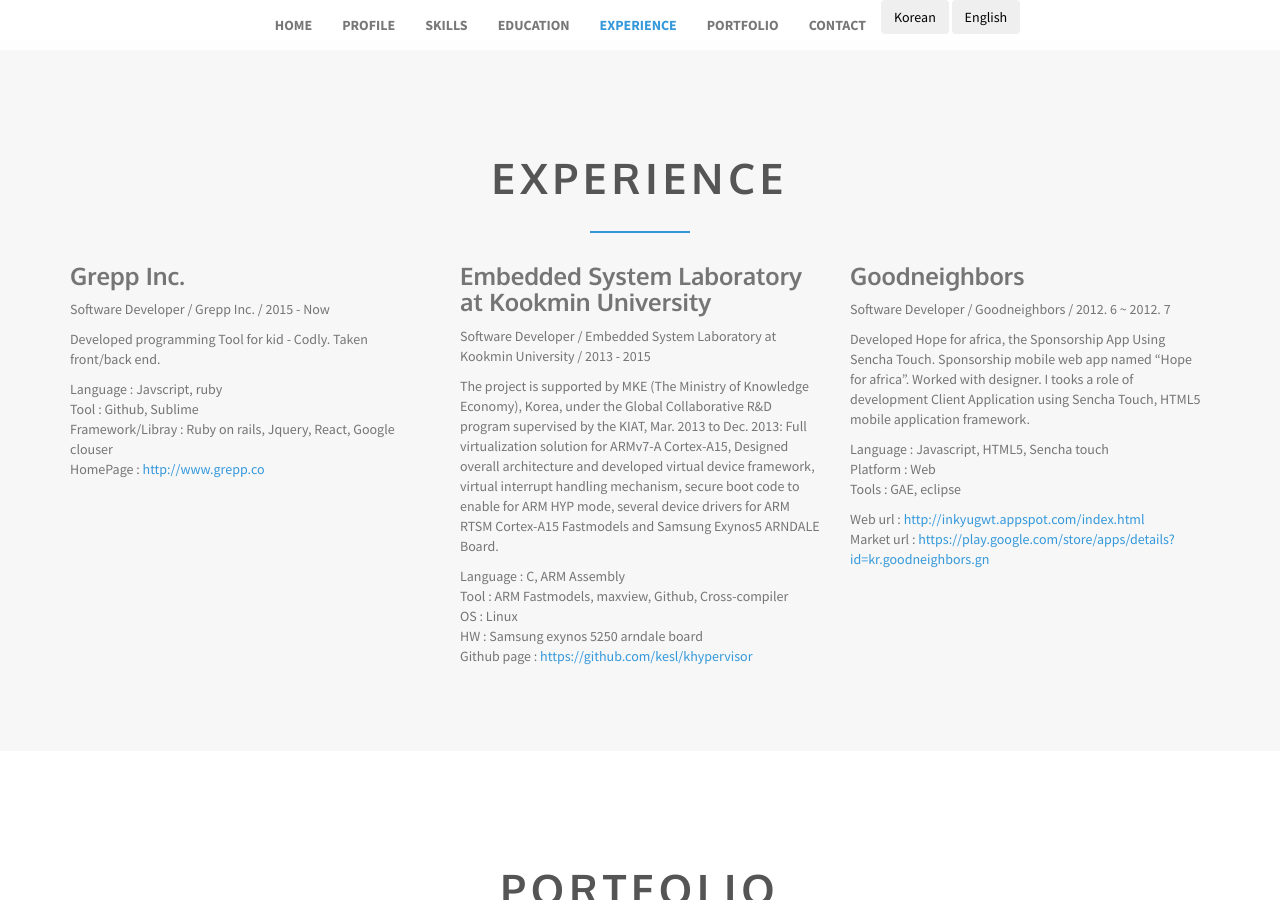
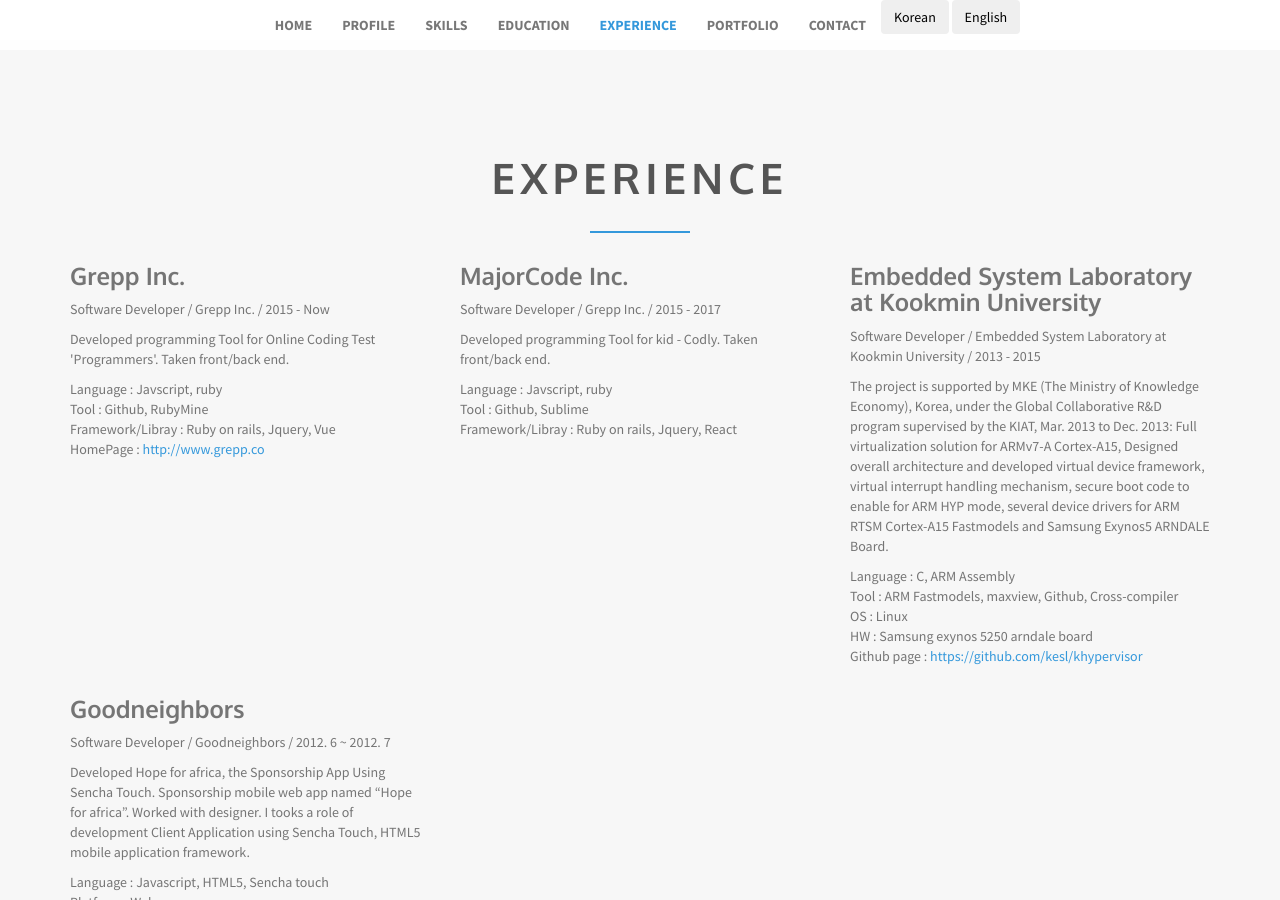
Before and after one commit to in1004kyu/in1004kyu.github.com, a Jekyll site: the page built from portfolio.md, in a window 1280 px wide and 900 px high, scrolled down 2647 px. Built offline with Jekyll 4.4.1, drawn with Linux system fonts in a browser that asks for light colours.

Commit message:
경력 업데이트

```diff
--- a/_layouts/portfolio.html
+++ b/_layouts/portfolio.html
@@ -178,6 +178,9 @@
                 <div class="col-md-4">
                   <article class="experience" data-langID="exp-grepp"></article>
                 </div>
+                <div class="col-md-4">
+                  <article class="experience" data-langID="exp-major"></article>
+                </div>
                  <div class="col-md-4">
                   <article class="experience" data-langID="exp-hyp"></article>
                 </div>
@@ -210,9 +213,12 @@
                 <div>
                   <ul id="grid" class="grid-wrapper">
                       <li class="mix web">
+                        <a href="#pofoProgrammers" class="portfolio-link" data-toggle="modal"><div class="overlay"><i class="fa fa-search"></i></div><img src="{{ site.baseurl }}/public/portfolio/img/portfolio/programmers.png"  alt="">  </a></li>
+                      </li>
+                      <li class="mix web">
                       <a href="#pofoCodly" class="portfolio-link" data-toggle="modal"><div class="overlay"><i class="fa fa-search"></i></div><img src="{{ site.baseurl }}/public/portfolio/img/portfolio/img_codly.webp"  alt="">  </a></li>
                         <li class="mix embedded" >
-                    <a href="#pofoKhyp" class="portfolio-link" data-toggle="modal"><div class="overlay"><i class="fa fa-search"></i></div><img src="{{ site.baseurl }}/public/portfolio/img/portfolio/k-hypervisor.png"  alt="">  </a></li>
+                      <a href="#pofoKhyp" class="portfolio-link" data-toggle="modal"><div class="overlay"><i class="fa fa-search"></i></div><img src="{{ site.baseurl }}/public/portfolio/img/portfolio/k-hypervisor.png"  alt="">  </a></li>
                       <li class="mix embedded">
                       <a href="#pofoGdb" class="portfolio-link" data-toggle="modal"><div class="overlay"><i class="fa fa-search"></i></div><img src="{{ site.baseurl }}/public/portfolio/img/portfolio/gdb.png"  alt="">  </a></li>
                       <li class="mix android">
@@ -352,6 +358,29 @@
         </div>
     </div>
 
+  <div class="portfolio-modal modal fade" id="pofoProgrammers" tabindex="-1" role="dialog" aria-hidden="true">
+    <div class="modal-content">
+      <div class="close-modal" data-dismiss="modal">
+        <div class="lr">
+          <div class="rl">
+          </div>
+        </div>
+      </div>
+      <div class="container">
+        <div class="row">
+          <div class="col-lg-8 col-lg-offset-2">
+            <div class="modal-body">
+              <div data-langID = "pofoProgrammersTitle"></div>
+              <hr class="star-primary">
+              <img src="{{ site.baseurl }}/public/portfolio/img/portfolio/programmers.png" class="img-responsive img-centered" alt="">
+              <div class="leftalign" data-langID = "pofoProgrammersDes"></div>
+              <button type="button" class="btn" data-dismiss="modal"><i class="fa fa-times"></i> Close</button>
+            </div>
+          </div>
+        </div>
+      </div>
+    </div>
+  </div>
 
     <div class="portfolio-modal modal fade" id="pofoCodly" tabindex="-1" role="dialog" aria-hidden="true">
         <div class="modal-content">
--- a/public/portfolio/js/lang.js
+++ b/public/portfolio/js/lang.js
@@ -47,26 +47,44 @@
                      </header>\
                      <p>1년간 임베디드 전가상화 솔루션을 개발하였고, 가상 디바이스, 스케줄러, 게스트 부트로더, 각종 디바이스 드라이버 개발을 맡았습니다. 이 후 2개월간 안드로이드 게스트가 동작하게끔 작업했으며, 가상화 기반의 모니터링 시스템 및 디버깅 시스템을 개발하였습니다. 석사과정 중 작성한 논문으로 뉴스 추천 시스템, 임베디드 가상화 솔루션, 동적 모니터링 시스템, 이종 운영체제상의 스케줄링 모니터링 시스템에 관해 작성했습니다.</p>";
 
+var langexpgrepp_ko =  "<header>\
+                  <h3>Grepp Inc.</h3>\
+                  <p>Software Developer / Grepp Inc. / 2015 - Now</p>\
+                </header>\
+                  <p>온라인 프로그래밍 테스트 서비스인 프로그래머스에서 프론트/백 엔드 개발을 맡았습니다.</p>\
+                  <p>Language : Javscript, ruby<br>\
+                  Tool : Github, RubyMine<br>\
+                  Framework/Libray : Ruby on rails, Jquery, Vue<br>\
+                  HomePage : <a href=\"http://www.grepp.co/\">http://www.grepp.co</a></p>";
 
-var langexpgrepp_ko =  "<header>\
-                      <h3>Grepp Inc.</h3>\
-                      <p>Software Developer / Grepp Inc. / 2015 - Now</p>\
+var langexpgrepp_en =  "<header>\
+                  <h3>Grepp Inc.</h3>\
+                  <p>Software Developer / Grepp Inc. / 2015 - Now</p>\
+                </header>\
+                  <p>Developed programming Tool for Online Coding Test 'Programmers'. Taken front/back end.</p>\
+                  <p>Language : Javscript, ruby<br>\
+                  Tool : Github, RubyMine<br>\
+                  Framework/Libray : Ruby on rails, Jquery, Vue<br>\
+                  HomePage : <a href=\"http://www.grepp.co/\">http://www.grepp.co</a></p>";
+
+
+var langexpmajorcode_ko =  "<header>\
+                      <h3>MajorCode Inc.</h3>\
+                      <p>Software Developer / Grepp Inc. / 2015 - 2017</p>\
                     </header>\
                       <p>어린이 교육도구인 Codly의 프론트/백 엔드 개발을 맡았습니다.</p>\
                       <p>Language : Javscript, ruby<br>\
                       Tool : Github, Sublime<br>\
-                      Framework/Libray : Ruby on rails, Jquery, React, Google clouser<br>\
-                      HomePage : <a href=\"http://www.grepp.co/\">http://www.grepp.co</a></p>";
+                      Framework/Libray : Ruby on rails, Jquery, React <br></p>";
 
-var langexpgrepp_en =  "<header>\
-                      <h3>Grepp Inc.</h3>\
-                      <p>Software Developer / Grepp Inc. / 2015 - Now</p>\
+var langexpmajorcode_en =  "<header>\
+                      <h3>MajorCode Inc.</h3>\
+                      <p>Software Developer / Grepp Inc. / 2015 - 2017</p>\
                     </header>\
                       <p>Developed programming Tool for kid - Codly. Taken front/back end.</p>\
                       <p>Language : Javscript, ruby<br>\
                       Tool : Github, Sublime<br>\
-                      Framework/Libray : Ruby on rails, Jquery, React, Google clouser<br>\
-                      HomePage : <a href=\"http://www.grepp.co/\">http://www.grepp.co</a></p>";
+                      Framework/Libray : Ruby on rails, Jquery, React <br></p>";
 
 
 var langexphyp_en =  "<header>\
@@ -286,7 +304,7 @@
                        Web url : <a href=\"http://1.255.56.239/ads/index.html\">http://1.255.56.239/ads/index.html</a><br>";
 
 var pofo_codly_title_ko= "<h2>Codly 어린이 프로그래밍 교육 컨텐츠</h2> <h3>블록 코딩 서비스</h3>";
-var pofo_codly_des_ko = "<p>Web/Sever developer / Grepp(http://grepp.co/) / 2015. 8 ~ Now (on going)</p>\
+var pofo_codly_des_ko = "<p>Web/Sever developer / MajorCode(http://majorcode.co/) / 2015. 8 ~ 2017.8</p>\
                        <p>블록 코딩 방식을 이용한 쉬운 코딩 체험 교육 서비스. Computational Thinking을 쉽게 이해할 수 있는 교육 커리큘럼을 제공합니다.</p>\
                        <p>Language : Javascript, Ruby<br>\
                        Platform : web<br>\
@@ -295,13 +313,32 @@
                        Web url : <a href=\"https://Codly.co.kr\">https://Codly.co.kr</a><br>";
 
 var pofo_codly_title_en= "<h2>Codly, Programming education tool for kids</h2> <h3>Block coding education service.</h3>";
-var pofo_codly_des_en = "<p>Web/Sever developer / Grepp(http://grepp.co/) / 2015. 8 ~ Now (on going)</p>\
+var pofo_codly_des_en = "<p>Web/Sever developer / Majorcode(http://majorcode.co/) / 2015. 8 ~ 2017.8</p>\
                        <p>블록 코딩 방식을 이용한 쉬운 코딩 체험 교육 서비스. Computational Thinking을 쉽게 이해할 수 있는 교육 커리큘럼을 제공합니다.</p>\
                        <p>Language : Javascript, Ruby<br>\
                        Platform : web<br>\
                        Framework : Ruby on rails<br>\
                        DB : postgresql<br>\
                        Web url : <a href=\"https://Codly.co.kr\">https://Codly.co.kr</a><br>";
+
+  var pofo_programmers_title_ko= "<h2>Programmers 온라인 코딩 테스트</h2> <h3>온라인 코딩 테스트</h3>";
+  var pofo_programmers_des_ko = "<p>Web/Sever developer / Grepp(http://grepp.co/) / 2017. 8 ~ Now (on going)</p>\
+                       <p>온라인 코딩 테스트 사이트.</p>\
+                       <p>Language : Javascript, Ruby<br>\
+                       Platform : web<br>\
+                       Framework : Ruby on rails<br>\
+                       DB : postgresql<br>\
+                       Web url : <a href=\"https://programmers.co.kr\">https://programmers.co.kr</a><br>";
+
+  var pofo_programmers_title_en= "<h2>Programmers 온라인 코딩 테스트</h2> <h3>온라인 코딩 테스트</h3>";
+  var pofo_programmers_des_en = "<p>Web/Sever developer / Grepp(http://grepp.co/) / 2017. 8 ~ Now (on going)</p>\
+                       <p>온라인 코딩 테스트 사이트.</p>\
+                       <p>Language : Javascript, Ruby<br>\
+                       Platform : web<br>\
+                       Framework : Ruby on rails<br>\
+                       DB : postgresql<br>\
+                       Web url : <a href=\"https://programmers.co.kr\">https://Programmers.co.kr</a><br>";
+
 
 $.lang = {};
 
@@ -325,8 +362,11 @@
     'pofoAdsTitle' : pofo_ads_title_ko,
     'pofoAdsDes' : pofo_ads_des_ko,
     'exp-grepp' : langexpgrepp_ko,
+    'exp-major' : langexpmajorcode_ko,
     'pofoCodlyTitle' : pofo_codly_title_ko,
     'pofoCodlyDes' : pofo_codly_des_ko,
+    'pofoProgrammersTitle' : pofo_programmers_title_ko,
+    'pofoProgrammersDes' : pofo_programmers_des_ko,
 	1: '안녕하세요',
 };
 
@@ -350,8 +390,11 @@
     'pofoAdsTitle' : pofo_ads_title_en,
     'pofoAdsDes' : pofo_ads_des_en,
     'exp-grepp' : langexpgrepp_en,
+    'exp-major' : langexpmajorcode_en,
     'pofoCodlyTitle' : pofo_codly_title_en,
     'pofoCodlyDes' : pofo_codly_des_en,
+    'pofoProgrammersTitle' : pofo_programmers_title_en,
+    'pofoProgrammersDes' : pofo_programmers_des_en,
     1: 'Hello.',
 };
 
```
Also changed, not shown: about.md (+24 -1 lines), Gemfile.lock, public/portfolio/img/portfolio/programmers.png (added).
